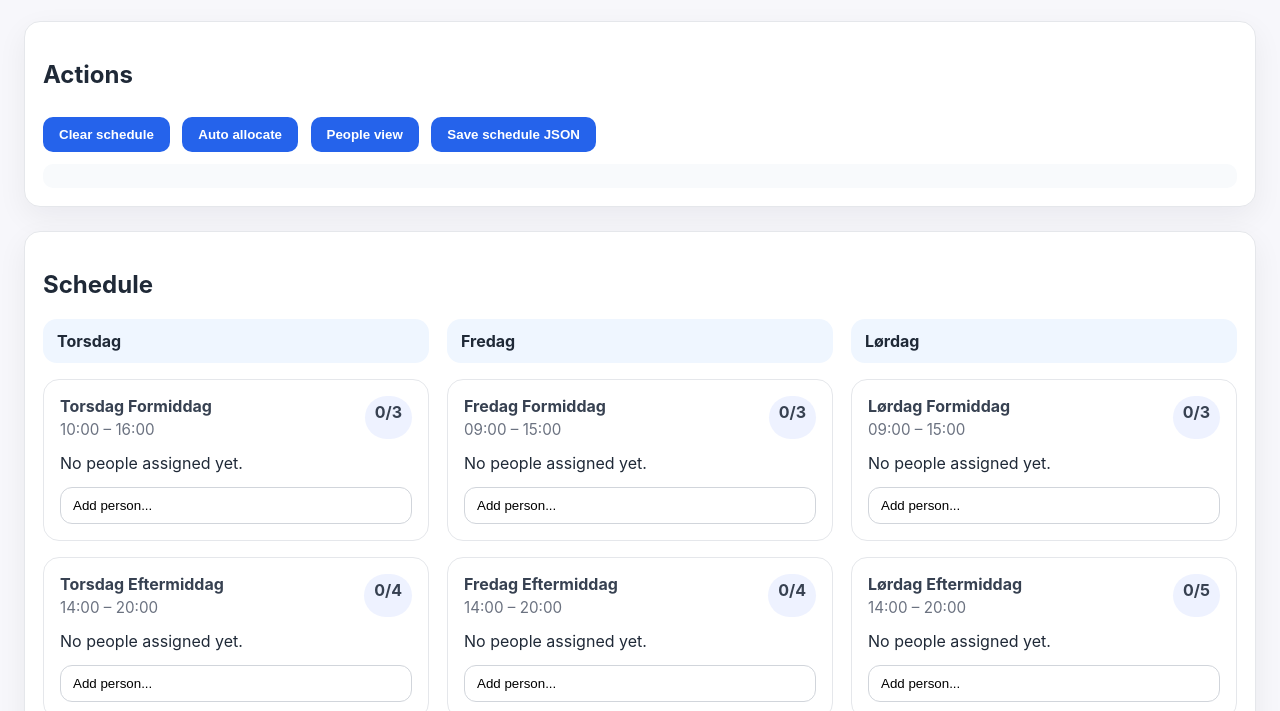
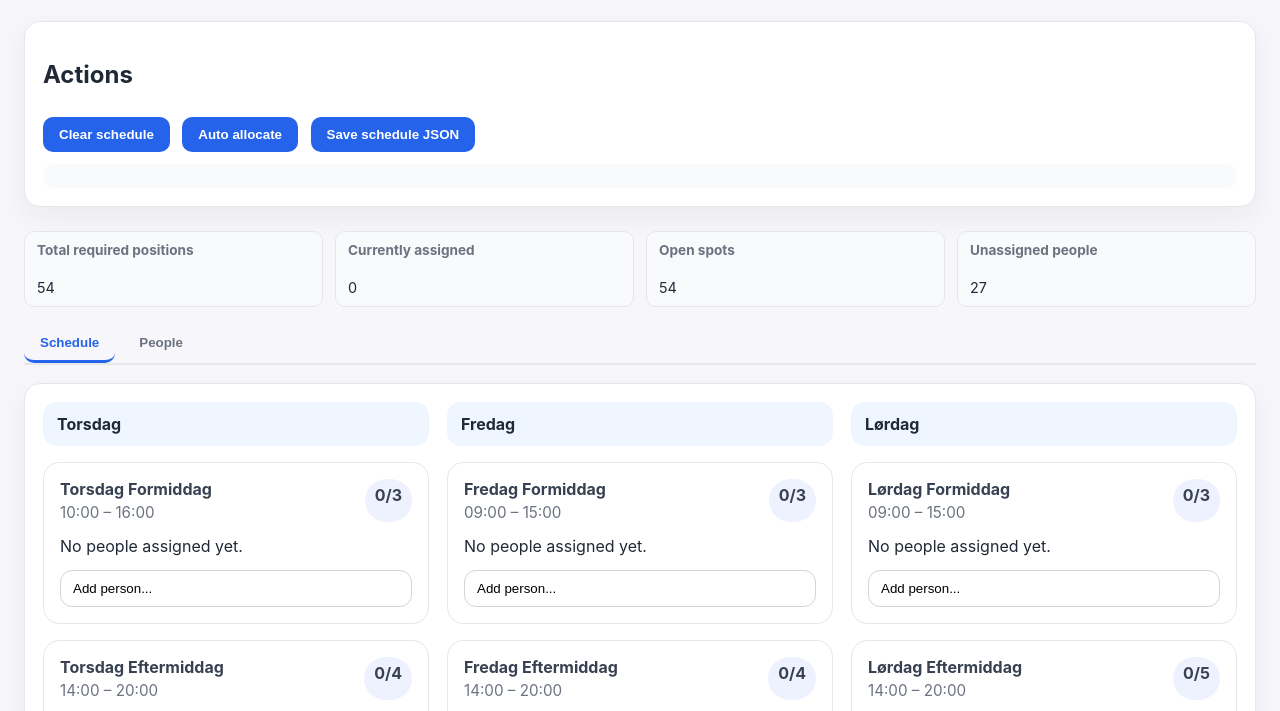
Before and after one commit to AndersKringo/heartplanning, a plain HTML site: page index.html in a window 1280 px wide. Shown: the part 66-777 px from the top of the page. Drawn offline with Linux system fonts and the light colour scheme.

Commit message:
Visual updates: move summary to top, make compact, convert view toggle to tabs

```diff
--- a/app.js
+++ b/app.js
@@ -8,6 +8,7 @@ const elements = {
   btnClearSchedule: null,
   btnAutoAllocate: null,
   btnPeopleView: null,
+  btnScheduleView: null,
   btnSaveSchedule: null,
   alert: null,
 };
@@ -27,6 +28,7 @@ function initElements() {
   elements.btnClearSchedule = document.getElementById('btn-clear-schedule');
   elements.btnAutoAllocate = document.getElementById('btn-auto-allocate');
   elements.btnPeopleView = document.getElementById('btn-people-view');
+  elements.btnScheduleView = document.getElementById('btn-schedule-view');
   elements.btnSaveSchedule = document.getElementById('btn-save-schedule');
   elements.alert = document.getElementById('alert');
 }
@@ -539,9 +541,18 @@ function getBundledConfig() {
 
 function toggleView(viewName) {
   state.view = viewName;
-  if (elements.btnPeopleView) {
-    elements.btnPeopleView.textContent = viewName === 'people' ? 'Schedule view' : 'People view';
+
+  // Update active tab
+  if (elements.btnScheduleView && elements.btnPeopleView) {
+    if (viewName === 'people') {
+      elements.btnScheduleView.classList.remove('active');
+      elements.btnPeopleView.classList.add('active');
+    } else {
+      elements.btnScheduleView.classList.add('active');
+      elements.btnPeopleView.classList.remove('active');
+    }
   }
+
   if (viewName === 'people') renderPeopleView();
   else renderSchedule();
 }
@@ -602,12 +613,13 @@ function wireEvents() {
   initElements();
   elements.btnClearSchedule.addEventListener('click', clearSchedule);
   elements.btnAutoAllocate.addEventListener('click', autoAllocate);
-  if (elements.btnPeopleView) elements.btnPeopleView.addEventListener('click', () => toggleView(state.view === 'people' ? 'schedule' : 'people'));
+  if (elements.btnScheduleView) elements.btnScheduleView.addEventListener('click', () => toggleView('schedule'));
+  if (elements.btnPeopleView) elements.btnPeopleView.addEventListener('click', () => toggleView('people'));
   elements.btnSaveSchedule.addEventListener('click', saveSchedule);
 }
 
 window.addEventListener('DOMContentLoaded', async () => {
   wireEvents();
   await loadDefaults();
-  if (elements.btnPeopleView) elements.btnPeopleView.textContent = state.view === 'people' ? 'Schedule view' : 'People view';
+  toggleView(state.view);
 });
--- a/index.html
+++ b/index.html
@@ -17,21 +17,24 @@
         <h2>Actions</h2>
         <button id="btn-clear-schedule">Clear schedule</button>
         <button id="btn-auto-allocate">Auto allocate</button>
-        <button id="btn-people-view">People view</button>
         <button id="btn-save-schedule">Save schedule JSON</button>
         <div id="alert" class="alert"></div>
       </div>
     </section>
 
+    <div class="compact-summary-panel">
+      <div id="summary" class="compact-summary"></div>
+    </div>
+
+    <div class="view-tabs">
+      <button id="btn-schedule-view" class="tab-button active">Schedule</button>
+      <button id="btn-people-view" class="tab-button">People</button>
+    </div>
+
     <section class="layout">
       <section class="schedule-panel">
         <div class="panel">
-          <h2>Schedule</h2>
           <div id="schedule-grid"></div>
-        </div>
-        <div class="panel summary-panel">
-          <h2>Summary</h2>
-          <div id="summary"></div>
         </div>
       </section>
     </section>
--- a/styles.css
+++ b/styles.css
@@ -175,6 +175,63 @@ select {
   appearance: none;
   background: #ffffff;
 }
+
+.compact-summary-panel {
+  margin: 0 0 18px;
+  padding: 0;
+}
+
+.compact-summary {
+  display: grid;
+  grid-template-columns: repeat(auto-fit, minmax(140px, 1fr));
+  gap: 12px;
+}
+
+.compact-summary .summary-item {
+  padding: 10px 12px;
+  border-radius: 10px;
+  background: #f8fafc;
+  border: 1px solid #e5e7eb;
+  font-size: 0.9rem;
+}
+
+.compact-summary .summary-item strong {
+  display: block;
+  font-weight: 700;
+  margin-bottom: 4px;
+  font-size: 0.85rem;
+  color: #6b7280;
+}
+
+.view-tabs {
+  display: flex;
+  gap: 8px;
+  margin-bottom: 18px;
+  border-bottom: 2px solid #e5e7eb;
+}
+
+.tab-button {
+  padding: 10px 16px;
+  margin: 0;
+  border: none;
+  border-bottom: 3px solid transparent;
+  background: transparent;
+  color: #6b7280;
+  font-weight: 600;
+  cursor: pointer;
+  transition: all 0.2s ease;
+}
+
+.tab-button:hover {
+  color: #1f2937;
+  background: transparent;
+}
+
+.tab-button.active {
+  color: #2563eb;
+  border-bottom-color: #2563eb;
+}
+
 .summary-panel {
   display: grid;
   gap: 12px;
```
Also changed, not shown: README.md.
